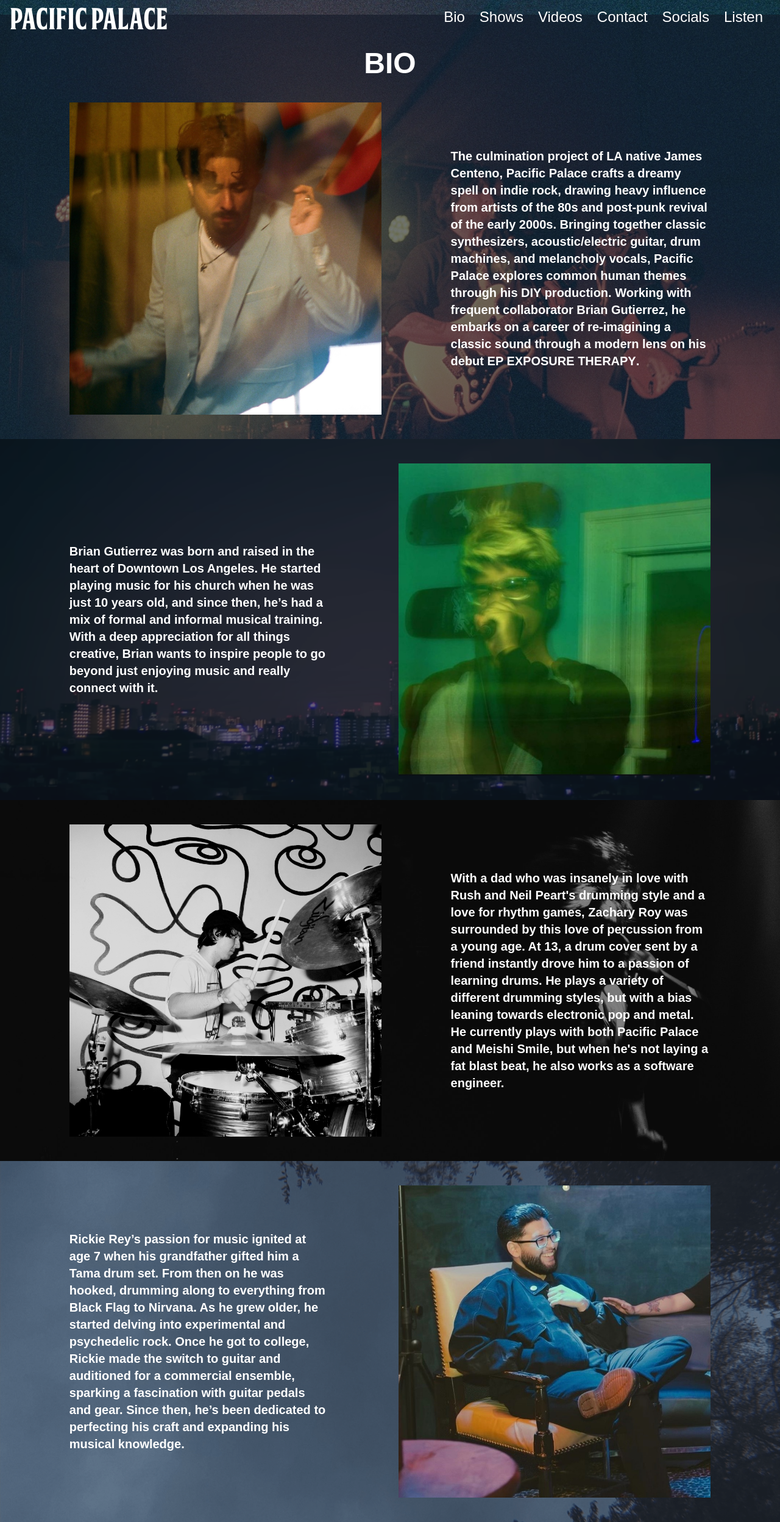
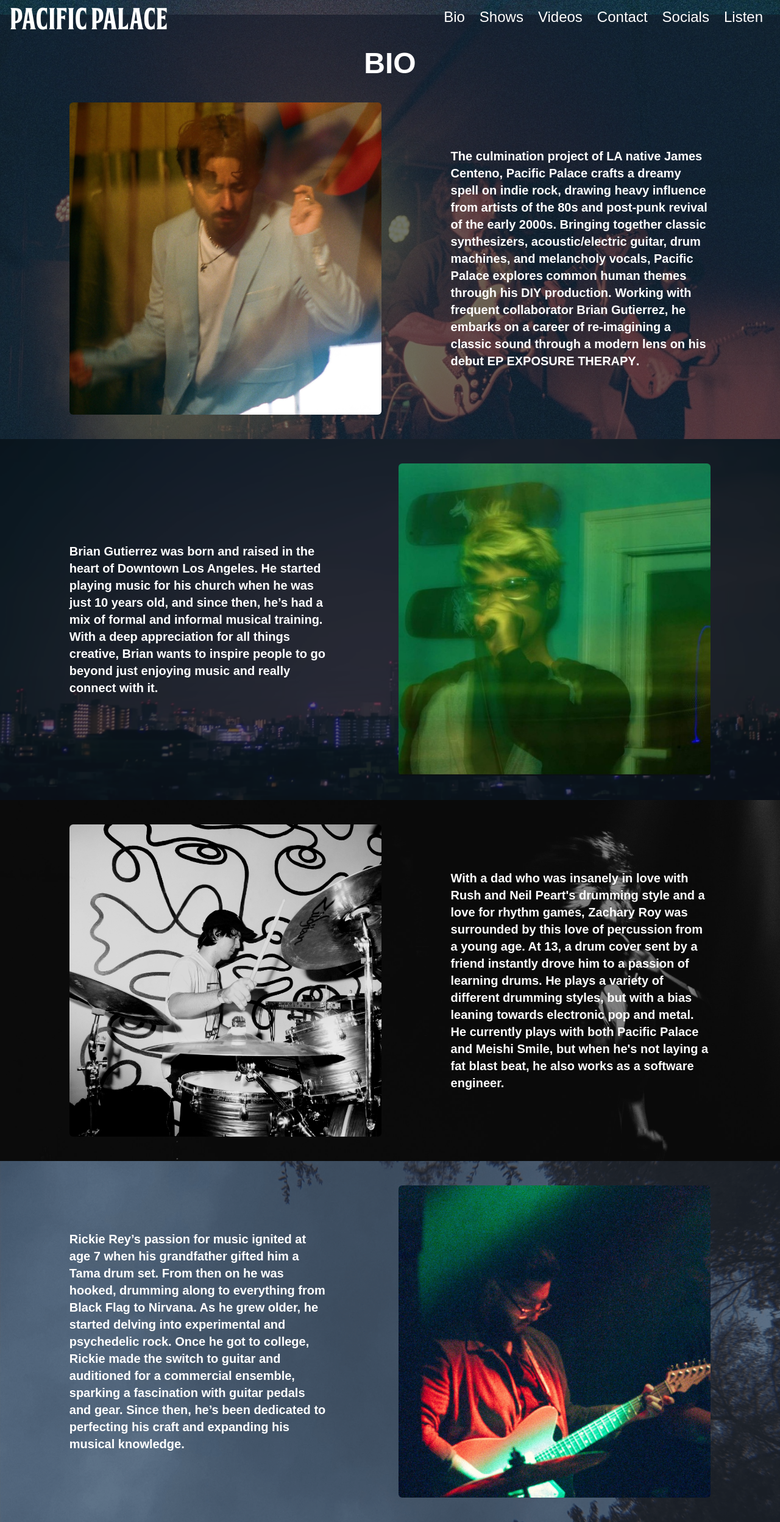
Before and after one commit to falafelrapper/pacificpalace, a React (Vite) app: page /bio in a window 1280 px wide. Shown: the whole page at 61% size. Built offline with nearby package versions, Linux system fonts and the light colour scheme; a web font is replaced by a local one.

Commit message:
new rickie bio pic, rounded bio pics

```diff
--- a/src/pages/Bio.tsx
+++ b/src/pages/Bio.tsx
@@ -5,7 +5,7 @@ const Bio = () => {
         <h1 className="text-5xl font-bold">BIO</h1>
         <section className="flex flex-col h-fit lg:flex-row items-center justify-evenly py-10">
           <img
-            className="w-56 lg:h-[32rem] lg:w-[32rem] object-cover object-center"
+            className="w-56 lg:h-[32rem] lg:w-[32rem] object-cover object-center rounded-md"
             src="/img/CIAL.jpg"
             alt="James Centeno"
           />
@@ -38,7 +38,7 @@ const Bio = () => {
             really connect with it.
           </p>
           <img
-            className="w-56 lg:h-[32rem] lg:w-[32rem] object-cover object-center"
+            className="w-56 lg:h-[32rem] lg:w-[32rem] object-cover object-center rounded-md"
             src="/img/brian_bio.png"
             alt="Brian Gutierrez"
           />
@@ -52,7 +52,7 @@ const Bio = () => {
 
         <section className="flex relative flex-col lg:flex-row items-center justify-evenly py-10">
           <img
-            className="w-56 lg:h-[32rem] lg:w-[32rem] object-cover object-center"
+            className="w-56 lg:h-[32rem] lg:w-[32rem] object-cover object-center rounded-md"
             src="/img/zach_bio.jpg"
             alt="Zachary Roy"
           />
@@ -86,8 +86,8 @@ const Bio = () => {
             expanding his musical knowledge.
           </p>
           <img
-            className="w-56 lg:h-[32rem] lg:w-[32rem] object-cover object-center"
-            src="/img/rickie_bio.jpg"
+            className="w-56 lg:h-[32rem] lg:w-[32rem] object-cover object-center rounded-md"
+            src="/img/rickie_bio_new.jpg"
             alt="Rickie Rey"
           />
           <img
```
Also changed, not shown: public/img/rickie_bio_new.jpg (added).
